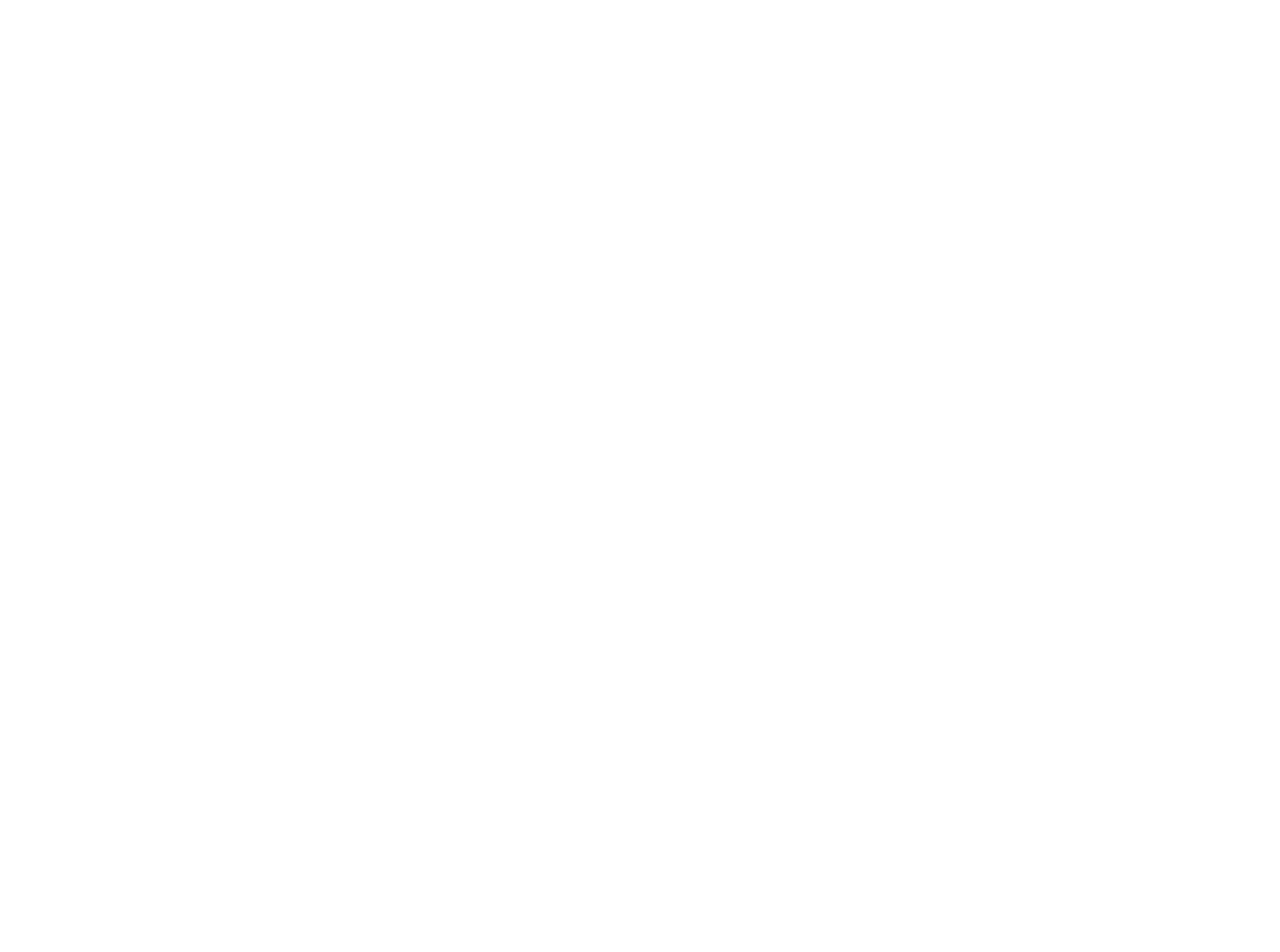
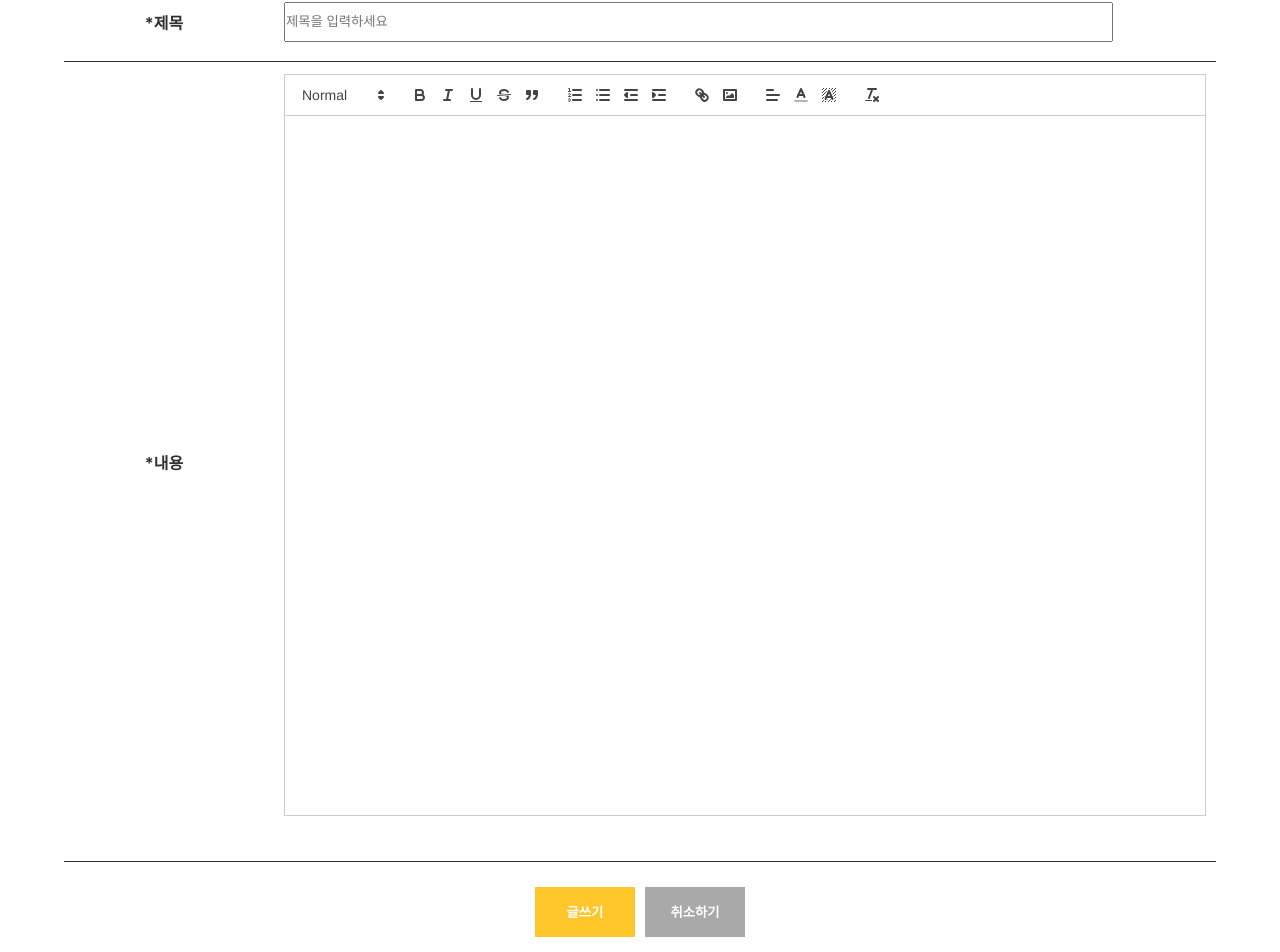
Before and after one commit to withydn/kdt-frontend, a React (Create React App) app: page /review in a window 1280 px wide. Shown: the part 278-1230 px from the top of the page. Before the commit the page ends 800 px from the top, so only its background shows below. Built offline with nearby package versions, Linux system fonts and the light colour scheme.

Commit message:
a1225
a1225

```diff
--- a/package.json
+++ b/package.json
@@ -12,6 +12,7 @@
     "@testing-library/jest-dom": "^5.16.5",
     "@testing-library/react": "^13.4.0",
     "@testing-library/user-event": "^13.5.0",
+    "quill": "^1.3.6",
     "react": "^18.2.0",
     "react-dom": "^18.2.0",
     "react-quill": "^2.0.0",
--- a/src/App.js
+++ b/src/App.js
@@ -7,8 +7,8 @@
 import Login from "./pages/Login/Login";
 import Signup from "./pages/signUp/SignUp";
 import { Routes, Route } from "react-router-dom";
-import Review from "./pages/Review/Review";
-
+import Write from "./pages/Write/Write";
+import Board from "./pages/Board/Board";
 function App() {
   return (
     <>
@@ -18,7 +18,9 @@
         <Route path="/travel" element={<Travel />} />
         <Route path="/festival" element={<Festival />} />
         <Route path="/accommodation" element={<Accommodation />} />
-        <Route path="/review" element={<Review />} />
+        <Route path="/review" element={<Write />} />
+        <Route path="/board" element={<Board />} />
+
         <Route path="/login" element={<Login />} />
         <Route path="/signup" element={<Signup />} />
       </Routes>
--- a/src/components/Header/Header.jsx
+++ b/src/components/Header/Header.jsx
@@ -1,35 +1,54 @@
-import React from 'react';
-import styles from './Header.module.css';
-import { Link } from 'react-router-dom';
+import React from "react";
+import styles from "./Header.module.css";
+import { Link } from "react-router-dom";
+import { useDispatch, useSelector } from "react-redux";
+import { logout } from "../../store/modules/users";
 
 export default function Header() {
+  const isLogin = useSelector((state) => state.user.isLogin);
+  const dispatch = useDispatch();
+
   return (
     <header className={styles.header}>
       <h1 className={styles.logo}>
-        <Link to='/' className={styles.logoText}>
+        <Link to="/" className={styles.logoText}>
           LOGO
         </Link>
       </h1>
 
       <nav className={styles.navList}>
-        <Link to='/travel' className={styles.navItem}>
+        <Link to="/travel" className={styles.navItem}>
           여행
         </Link>
-        <Link to='/festival' className={styles.navItem}>
+        <Link to="/festival" className={styles.navItem}>
           축제
         </Link>
-        <Link to='/accommodation' className={styles.navItem}>
+        <Link to="/accommodation" className={styles.navItem}>
           숙박
         </Link>
-        <Link to='/review' className={styles.navItem}>
+        <Link to="/review" className={styles.navItem}>
           후기
         </Link>
-        <Link to='/login' className={styles.navItem}>
-          로그인
-        </Link>
-        <Link to='/signup' className={styles.navItem}>
-          회원가입
-        </Link>
+
+        {isLogin ? (
+          <Link
+            onClick={() => {
+              dispatch(logout());
+            }}
+            className={styles.navItem}
+          >
+            로그아웃
+          </Link>
+        ) : (
+          <>
+            <Link to="/login" className={styles.navItem}>
+              로그인
+            </Link>
+            <Link to="/signup" className={styles.navItem}>
+              회원가입
+            </Link>
+          </>
+        )}
       </nav>
     </header>
   );
--- a/src/pages/Board/Board.jsx
+++ b/src/pages/Board/Board.jsx
@@ -47,6 +47,7 @@
           </span>
         </div>
         <div className={styles.comment_write_box}>
+          댓글
           <input type="text" value="내용을 입력해주세요"></input>
           <button className={styles.comment_push}>전송</button>
         </div>
--- a/src/pages/Board/Board.module.css
+++ b/src/pages/Board/Board.module.css
@@ -6,12 +6,15 @@
   background-color: white;
   position: absolute;
   align-items: center;
+  font-weight: 700;
 }
 
 /* 여행게시판 제목 */
 .title {
   text-align: top;
   margin: 30px auto;
+  height: 50px;
+  background-color: #ffc72c;
 }
 
 /* 게시판 글 보여주기 */
@@ -31,6 +34,8 @@
   width: 100%;
   height: 80px;
   border-bottom: 1px solid;
+  text-align: center;
+  align-items: center;
 }
 
 .write_area {
@@ -62,13 +67,14 @@
   width: 100%;
   height: 60%;
   border-bottom: 1px solid;
+  top: 30px;
+  left: 30px;
 }
 
 .btn_box {
   position: relative;
   width: 100%;
   height: 100px;
-  border-top: 1px solid;
   top: 80%;
 }
 
@@ -77,7 +83,6 @@
   text-align: center;
   width: 500px;
   height: 50px;
-  border: 1px solid;
   top: 10px;
   left: 30%;
   border-radius: 20px 20px 20px 20px;
@@ -99,7 +104,8 @@
   display: flex;
   width: 100%;
   height: auto;
-  border-bottom: 1px solid;
+  padding-left: 20px;
+  padding-top: 20px;
 }
 
 .comment_writer {
@@ -131,17 +137,19 @@
   display: flex;
   width: 100%;
   height: auto;
+  padding-top: 30px;
+  padding-left: 30px;
 }
 
 .comment_write_box input {
-  margin-top: 10px;
-  margin-left: 10px;
+  margin-top: -10px;
+  margin-left: 40px;
   width: 80%;
   height: 40px;
 }
 
 .comment_push {
-  margin-top: 10px;
+  margin-top: -10px;
   margin-left: 10px;
   width: 100px;
   height: 40px;
--- /dev/null
+++ b/src/pages/Write/Editor.jsx
@@ -0,0 +1,63 @@
+import React, { Component } from "react";
+import ReactQuill from "react-quill";
+import "react-quill/dist/quill.snow.css";
+
+class EditorComponent extends Component {
+  constructor(props) {
+    super(props);
+  }
+
+  modules = {
+    toolbar: [
+      //[{ 'font': [] }],
+      [{ header: [1, 2, false] }],
+      ["bold", "italic", "underline", "strike", "blockquote"],
+      [
+        { list: "ordered" },
+        { list: "bullet" },
+        { indent: "-1" },
+        { indent: "+1" },
+      ],
+      ["link", "image"],
+      [{ align: [] }, { color: [] }, { background: [] }], // dropdown with defaults from theme
+      ["clean"],
+    ],
+  };
+
+  formats = [
+    //'font',
+    "header",
+    "bold",
+    "italic",
+    "underline",
+    "strike",
+    "blockquote",
+    "list",
+    "bullet",
+    "indent",
+    "link",
+    "image",
+    "align",
+    "color",
+    "background",
+  ];
+
+  render() {
+    const { value, onChange } = this.props;
+    return (
+      <div style={{ height: "100%" }}>
+        <ReactQuill
+          style={{ height: "700px" }}
+          theme="snow"
+          modules={this.modules}
+          formats={this.formats}
+          value={value || ""}
+          onChange={(content, delta, source, editor) =>
+            onChange(editor.getHTML())
+          }
+        />
+      </div>
+    );
+  }
+}
+export default EditorComponent;
--- a/src/pages/Write/Write.jsx
+++ b/src/pages/Write/Write.jsx
@@ -1,18 +1,62 @@
-import React from "react";
+import React, { useRef } from "react";
+import { useSelector } from "react-redux";
+import { useNavigate } from "react-router-dom";
+import Editor from "./Editor";
 import styles from "./Write.module.css";
 
 export default function Write() {
+  const itemInput = useRef();
+  const titleInput = useRef();
+  let textareaInput = "";
+  const navigate = useNavigate();
+
+  const userEmail = useSelector((state) => state.user.userEmail);
+
+  function onEditorChange(value) {
+    textareaInput = value;
+    console.log(textareaInput);
+  }
+
+  async function post() {
+    const postInfo = {
+      item: itemInput.current.value,
+      title: titleInput.current.value,
+      content: textareaInput,
+      email: userEmail,
+    };
+    if (postInfo.item !== "" && postInfo.title !== "" && postInfo.content) {
+      const postResponse = await fetch("http://localhost:4500/review/write", {
+        method: "POST",
+        headers: {
+          "Content-Type": "application/json",
+        },
+        body: JSON.stringify(postInfo),
+      });
+      if (postResponse.status === 200) {
+        const result = await postResponse.json();
+        if (result.result) {
+          alert(result.msg);
+          navigate("/review");
+        } else {
+          alert(result.msg);
+        }
+      }
+    } else {
+      alert("필수 정보를 입력해주세요");
+    }
+  }
+
   return (
     <div className={styles.container}>
       <div className={styles.write_box}>
         <div className={styles.title_box}>
           <h1>작성페이지</h1>
-          <h3 className={styles.h3}>*는 필수입력 정보입니다.</h3>
+          <h3 className={styles.h3}> 　　*는 필수입력 정보입니다.</h3>
         </div>
         <div className={styles.item_box}>
           <div className={styles.item_name}>*여행상품</div>
           <div className={styles.item_tourli}>
-            <select className={styles.tourli}>
+            <select className={styles.tourli} ref={itemInput}>
               <option value="">선택</option>
               <option value="강원">강원</option>
               <option value="경기">경기</option>
@@ -36,15 +80,23 @@
         <div className={styles.content_box}>
           <div className={styles.content_name}>*제목</div>
           <div className={styles.content_input}>
-            <input type="text" value="제목을 입력하세요"></input>
+            <input
+              type="text"
+              placeholder="제목을 입력하세요"
+              ref={titleInput}
+            ></input>
           </div>
         </div>
         <div className={styles.review_box}>
           <div className={styles.review_name}>*내용</div>
-          <div className={styles.review_input}></div>
+          <div className={styles.review_input}>
+            <Editor onChange={onEditorChange} />
+          </div>
         </div>
         <div className={styles.btn_box}>
-          <button className={styles.btn_push}>글쓰기</button>
+          <button className={styles.btn_push} onClick={() => post()}>
+            글쓰기
+          </button>
           <button className={styles.btn_cancel}>취소하기</button>
         </div>
       </div>
--- a/src/pages/Write/Write.module.css
+++ b/src/pages/Write/Write.module.css
@@ -6,6 +6,7 @@
   background-color: white;
   position: absolute;
   align-items: center;
+  font-weight: 700;
 }
 
 /* 작성페이지 */
@@ -16,16 +17,15 @@
   display: block;
   position: absolute;
   left: 5%;
-  border: 1px solid;
   margin: 30px auto;
 }
 
 .title_box {
   display: flex;
-  border-bottom: solid 1px;
   height: 80px;
   align-items: center;
   padding-left: 20px;
+  background-color: #ffc72c;
 }
 
 .h3 {
@@ -96,6 +96,13 @@
   text-align: center;
 }
 
+.review_input {
+  margin-top: 25px;
+  margin-left: 20px;
+  width: 80%;
+  height: 800px;
+}
+
 /* 버튼 */
 .btn_box {
   display: flex;
@@ -110,7 +117,8 @@
 .btn_push {
   width: 100px;
   height: 50px;
-  background-color: orange;
+  background-color: #ffc72c;
+  font-weight: 700;
   color: #fff;
 }
 
@@ -120,4 +128,5 @@
   background-color: darkgray;
   color: #fff;
   margin-left: 10px;
+  font-weight: 700;
 }
--- a/src/store/index.js
+++ b/src/store/index.js
@@ -1,16 +1,21 @@
-import { combineReducers, applyMiddleware } from 'redux';
-import { configureStore } from '@reduxjs/toolkit';
-import searchInfoReducer from './modules/searchInfo';
-import fetchSigunguReducer from './modules/fetchSigungu';
-import fetchTourListReducer from './modules/fetchTourList';
-import thunk from 'redux-thunk';
+import { combineReducers, applyMiddleware } from "redux";
+import { configureStore } from "@reduxjs/toolkit";
+import searchInfoReducer from "./modules/searchInfo";
+import fetchSigunguReducer from "./modules/fetchSigungu";
+import fetchTourListReducer from "./modules/fetchTourList";
+import userReducer from "./modules/users";
+import thunk from "redux-thunk";
 
 const rootReducer = combineReducers({
   searchInfo: searchInfoReducer,
   fetchsigungu: fetchSigunguReducer,
   fetchTourlist: fetchTourListReducer,
+  user: userReducer,
 });
 
-const rootStore = configureStore({ reducer: rootReducer }, applyMiddleware(thunk));
+const rootStore = configureStore(
+  { reducer: rootReducer },
+  applyMiddleware(thunk)
+);
 
 export default rootStore;
--- a/src/store/modules/users.js
+++ b/src/store/modules/users.js
@@ -22,7 +22,7 @@
 }
 
 // 리듀서
-export default function users(state = initState, action) {
+export default function userReducer(state = initState, action) {
   switch (action.type) {
     case LOGIN:
       return {
```
Also changed, not shown: src/pages/Login/Login.jsx (+44 -3 lines), src/pages/signUp/SignUp.jsx (+57 -3 lines), 1 other file (tests, documents, lock files or other folders).
